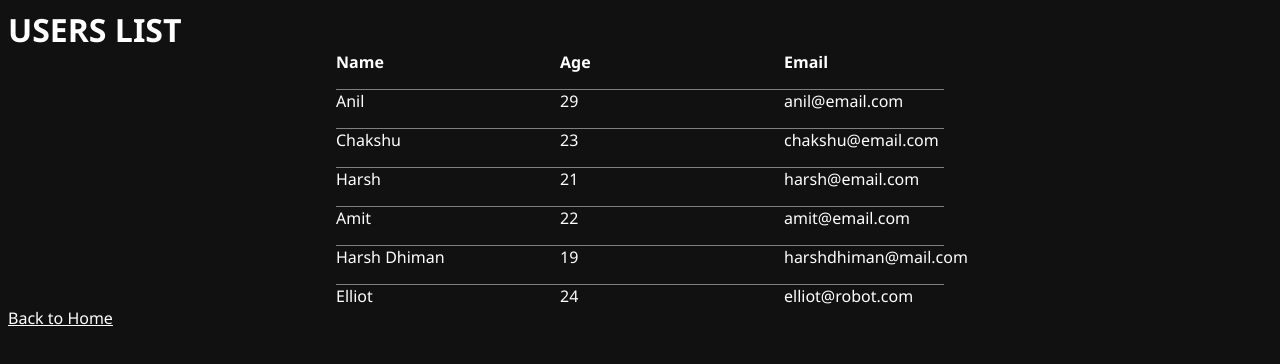
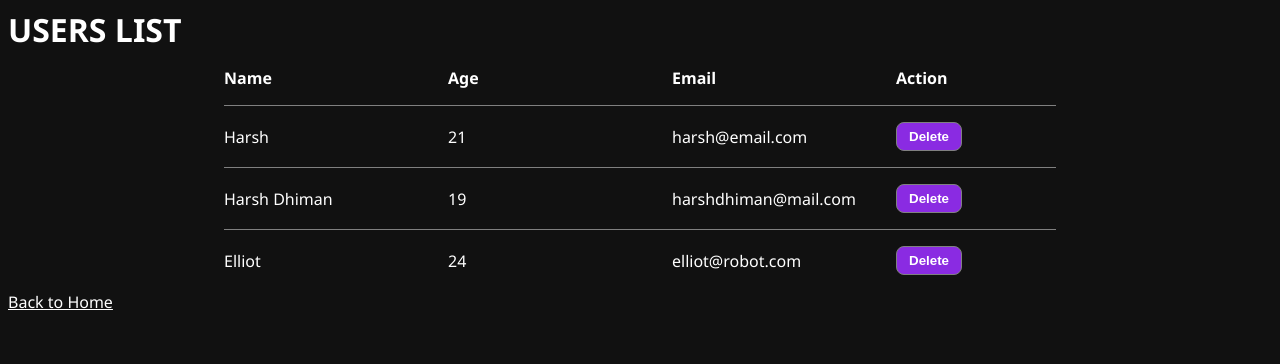
Before and after one commit to 0x-harsh/React-Tutorial---Code-Step-by-Step, a React app: page /users in a window 1280 px wide. Shown: the top 364 px of the page. Built offline with nearby package versions, Linux system fonts and the light colour scheme; data requests are answered from the project's data file; the HTML template or start-up script is replaced by a standard one.

Commit message:
API DELETE Method

```diff
--- a/db.json
+++ b/db.json
@@ -1,28 +1,10 @@
 {
   "users": [
-    {
-      "name": "Anil",
-      "age": 29,
-      "email": "anil@email.com",
-      "id": "9bNil_lc7ZY"
-    },
-    {
-      "name": "Chakshu",
-      "age": 23,
-      "email": "chakshu@email.com",
-      "id": "NgkjOYeFg00"
-    },
     {
       "name": "Harsh",
       "age": 21,
       "email": "harsh@email.com",
       "id": "PNzLSu8uI_0"
-    },
-    {
-      "name": "Amit",
-      "age": 22,
-      "email": "amit@email.com",
-      "id": "enooHR0y4oI"
     },
     {
       "name": "Harsh Dhiman",
--- a/src/48 Routes for User list and Add User UI/pages/Users.jsx
+++ b/src/48 Routes for User list and Add User UI/pages/Users.jsx
@@ -10,12 +10,24 @@ const Users = () => {
         getData()
     }, [])
 
+    const url = 'http://localhost:3000/users'
+
     async function getData() {
-        const url = 'http://localhost:3000/users'
         let response = await fetch(url) // get request by default
         let data = await response.json()
         setUsersData(data)
         setLoading(false)
+    }
+
+    const deleteUser = async (userId) => {
+        const response = await fetch(url+"/"+userId, {
+            method: 'DELETE'
+        })
+        let data = await response.json()
+        if(data) {
+            alert("record deleted!")
+            getData()
+        }
     }
     return (
         <div>
@@ -25,15 +37,19 @@ const Users = () => {
                     <span>Name</span>
                     <span>Age</span>
                     <span>Email</span>
+                    <span>Action</span>
                 </div>
                 {
                     loading ? <div>Loading...</div> :
                         usersData && usersData.map((user) => {
                             return (
-                                <li className="userListItem">
+                                <li className="userListItem" key={user.id}>
                                     <span>{user.name}</span>
                                     <span>{user.age}</span>
                                     <span>{user.email}</span>
+                                    <span>
+                                        <button onClick={() => { deleteUser(user.id) }} className="delete">Delete</button>
+                                    </span>
                                 </li>
                             )
                         })
--- a/src/index.css
+++ b/src/index.css
@@ -187,6 +187,7 @@ a {
   gap: 4rem;
   align-items: center;
   font-weight: 600;
+  padding: 1rem 0;
 }
 
 .userListItem {
@@ -194,6 +195,7 @@ a {
   gap: 4rem;
   align-items: center;
   border-top: 1px solid gray;
+  padding: 1rem 0;
 }
 
 span {
@@ -208,7 +210,6 @@ span {
   align-items: center;
   justify-content: center;
   margin: 0 auto;
-  gap: 1rem;
 }
 
 input, button {
@@ -223,3 +224,7 @@ button {
   color: #fff;
   font-weight: 600;
 }
+
+.delete {
+  padding: 6px 12px;
+}
```
